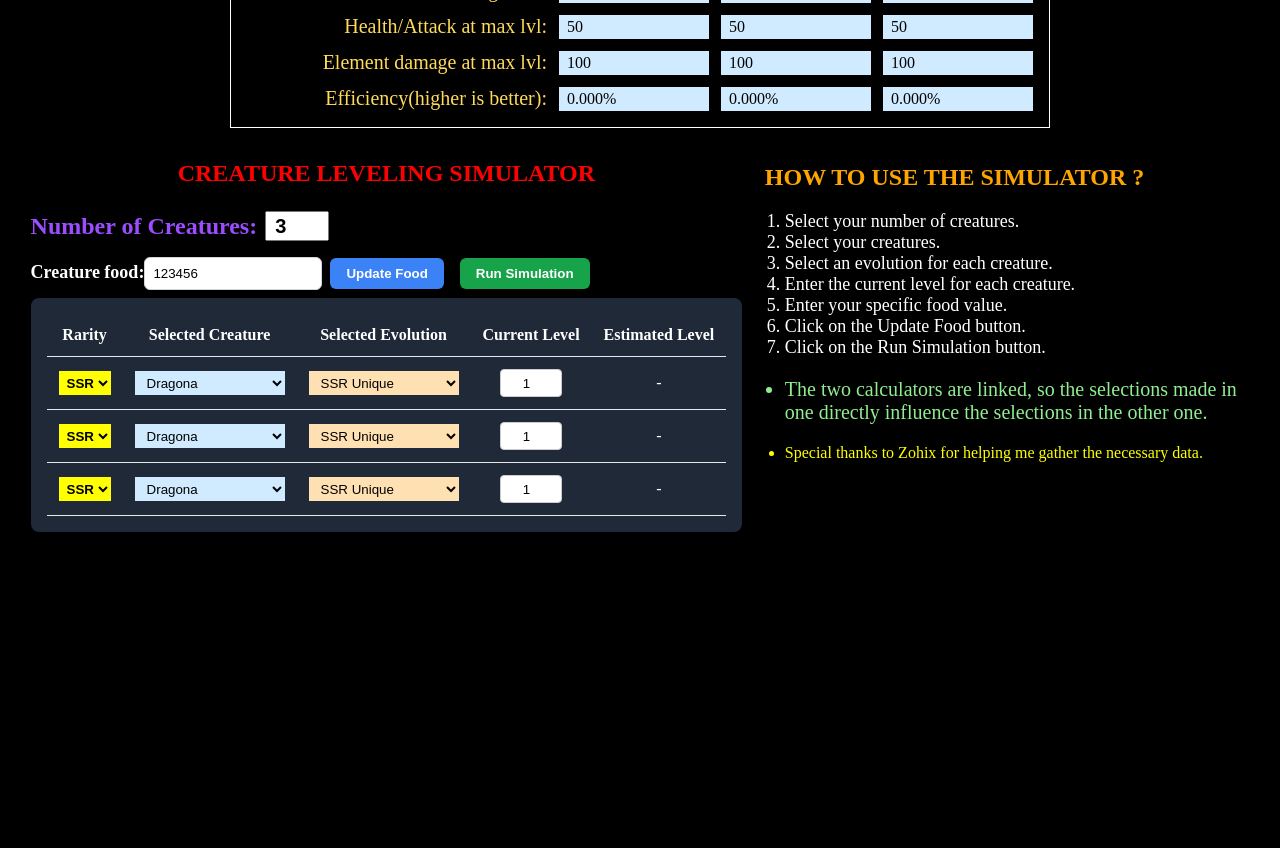
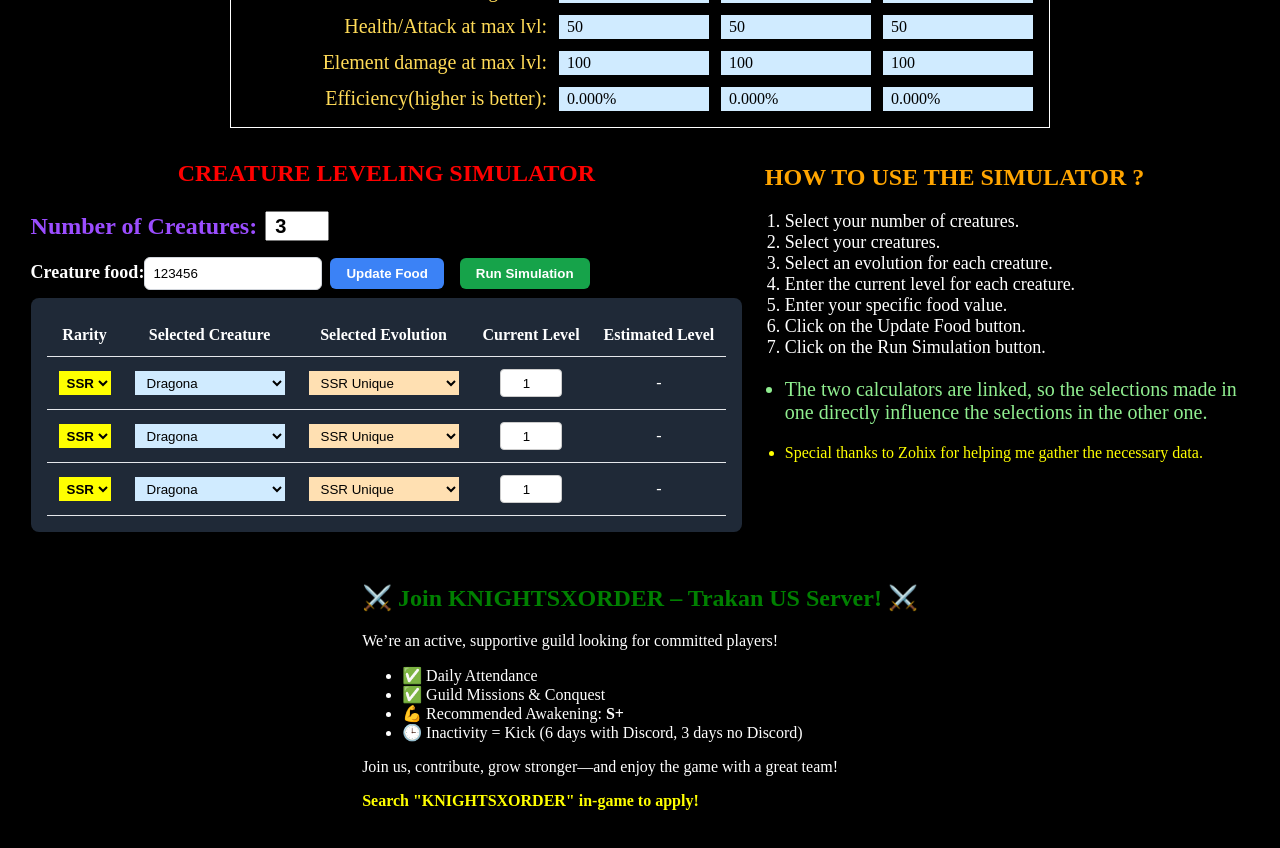
Before and after one commit to PopTudor1/creature-calculator-app, a React (Vite) app: page / in a window 1280 px wide. Shown: the part 860-1708 px from the top of the page. Built offline with nearby package versions, Linux system fonts and the light colour scheme.

Commit message:
Main-add recruitment message

```diff
--- a/src/creature-calculator.css
+++ b/src/creature-calculator.css
@@ -187,7 +187,6 @@
 
 /* test2 */
 .app-container {
-  min-height: 100vh;
   background-color: #000;
   padding: 1rem;
   color: #fff;
--- a/src/creature-calculator.tsx
+++ b/src/creature-calculator.tsx
@@ -381,7 +381,7 @@
     <div className="container">
       <h1 className="container-title">CREATURE CALCULATOR</h1>
       <span className="madeBy">
-        ( made by Tudique26 from the KNIGHTSXORDER guild on Trakan server )
+        ( made by Tudique26 from the KNIGHTSXORDER guild on Trakan US server )
       </span>
       <section className="notes-section">
         <span className="notes-text">Notes:</span>
@@ -1010,6 +1010,40 @@
           )}
         </div>
       </div>
+      <div
+        style={{
+          color: "white",
+          padding: "16px",
+        }}
+      >
+        <h2
+          style={{
+            color: "green",
+          }}
+        >
+          ⚔️ Join KNIGHTSXORDER – Trakan US Server! ⚔️
+        </h2>
+        <p>We’re an active, supportive guild looking for committed players!</p>
+        <ul>
+          <li>✅ Daily Attendance</li>
+          <li>✅ Guild Missions & Conquest</li>
+          <li>
+            💪 Recommended Awakening: <strong>S+</strong>
+          </li>
+          <li>🕒 Inactivity = Kick (6 days with Discord, 3 days no Discord)</li>
+        </ul>
+        <p>
+          Join us, contribute, grow stronger—and enjoy the game with a great
+          team!
+        </p>
+        <p
+          style={{
+            color: "yellow",
+          }}
+        >
+          <strong>Search "KNIGHTSXORDER" in-game to apply!</strong>
+        </p>
+      </div>
     </div>
   );
 }
```
